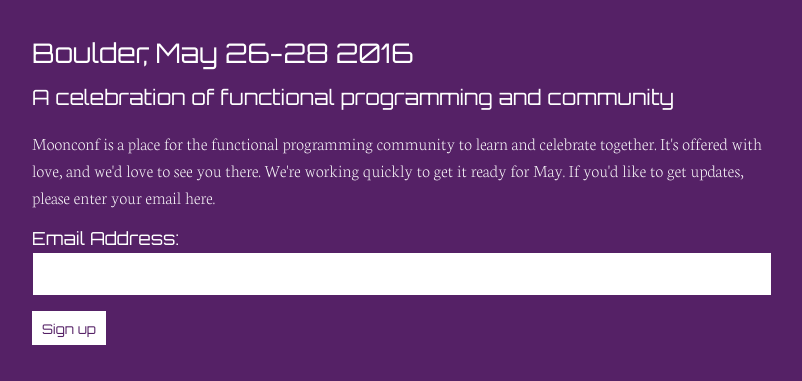
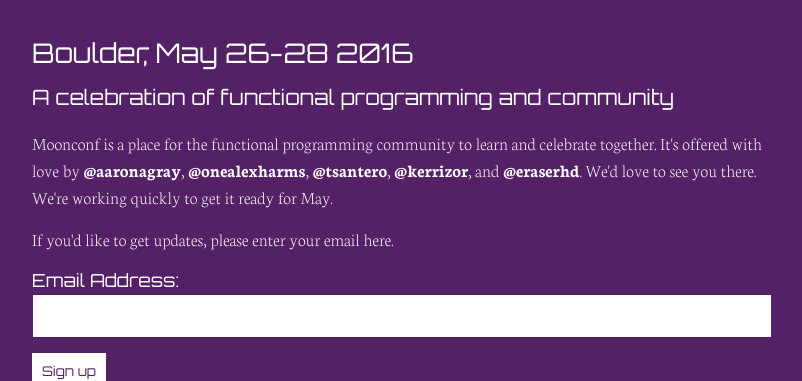
Before and after one commit to maitria/moonconf.org, a Jekyll site: the page built from index.html, in a window 1280 px wide and 900 px high, cut to the strip 329-710 px from the top of the window. Shown: the whole strip, without its empty margins (238-1040 px from the left). Built offline with Jekyll 4.4.1, drawn with Linux system fonts in a browser that asks for light colours.

Commit message:
Add organizers to description.

```diff
--- a/index.html
+++ b/index.html
@@ -7,7 +7,8 @@
     <div class="section-block-content">
       <h2 class="section-block-title">Boulder, May 26-28 2016</h2>
       <h3>A celebration of functional programming and community</h3>
-      <p>Moonconf is a place for the functional programming community to learn and celebrate together. It's offered with love, and we'd love to see you there. We're working quickly to get it ready for May. If you'd like to get updates, please enter your email here.</p>
+      <p>Moonconf is a place for the functional programming community to learn and celebrate together. It's offered with love by <a href="http://twitter.com/aaronagray">@aaronagray</a>, <a href="http://twitter.com/onealexharms">@onealexharms</a>, <a href="http://twitter.com/tsantero">@tsantero</a>, <a href="http://twitter.com/kerrizor">@kerrizor</a>, and <a href="http://twitter.com/eraserhd">@eraserhd</a>. We'd love to see you there. We're working quickly to get it ready for May.</p>
+      <p>If you'd like to get updates, please enter your email here.</p>
       <form action="https://tinyletter.com/moonconf" method="post" target="popupwindow" onsubmit="window.open('https://tinyletter.com/moonconf', 'popupwindow', 'scrollbars=yes,width=800,height=600');return true">
         <label for="tlemail">Email Address:</label>
         <input type="text" name="email" id="tlemail" />
```
